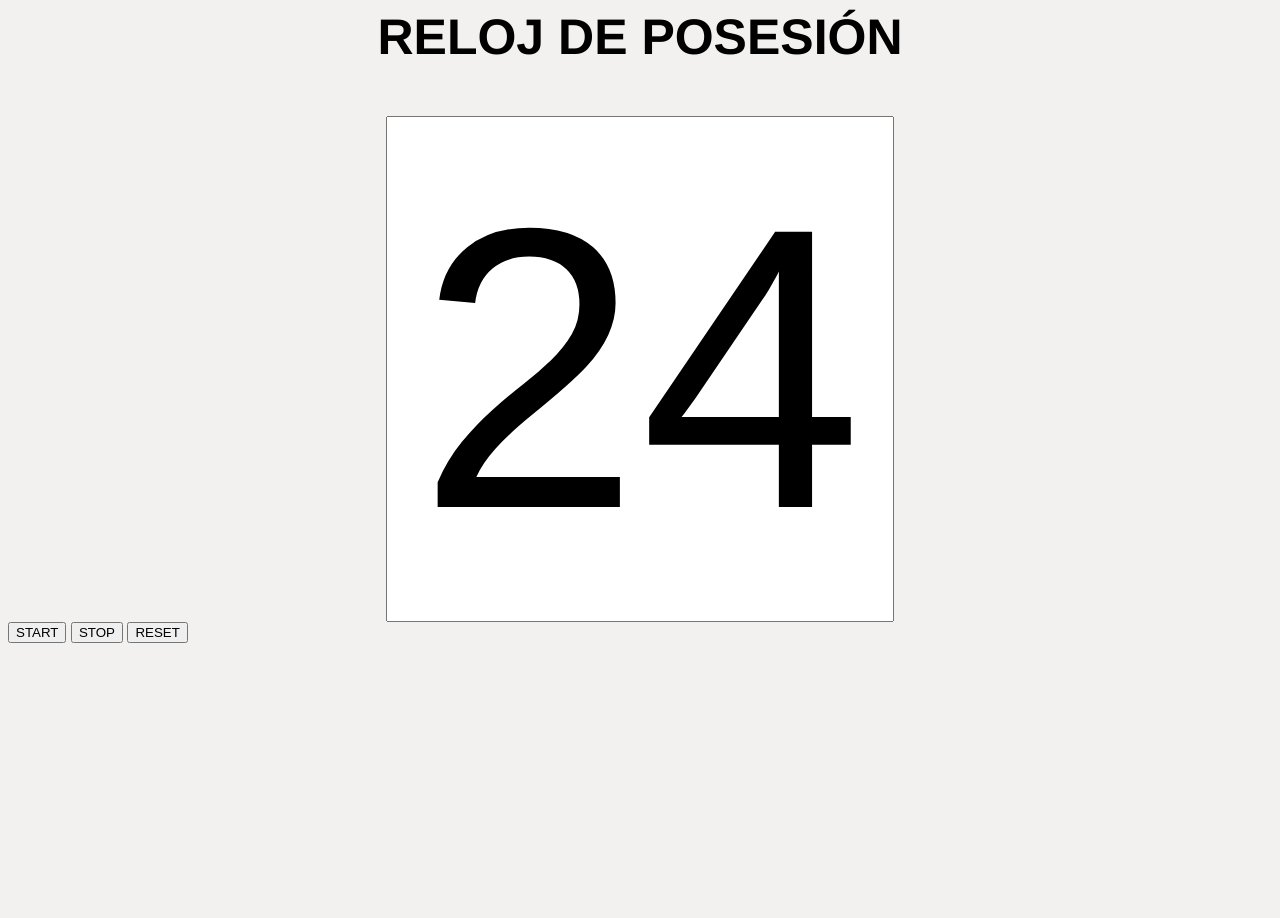
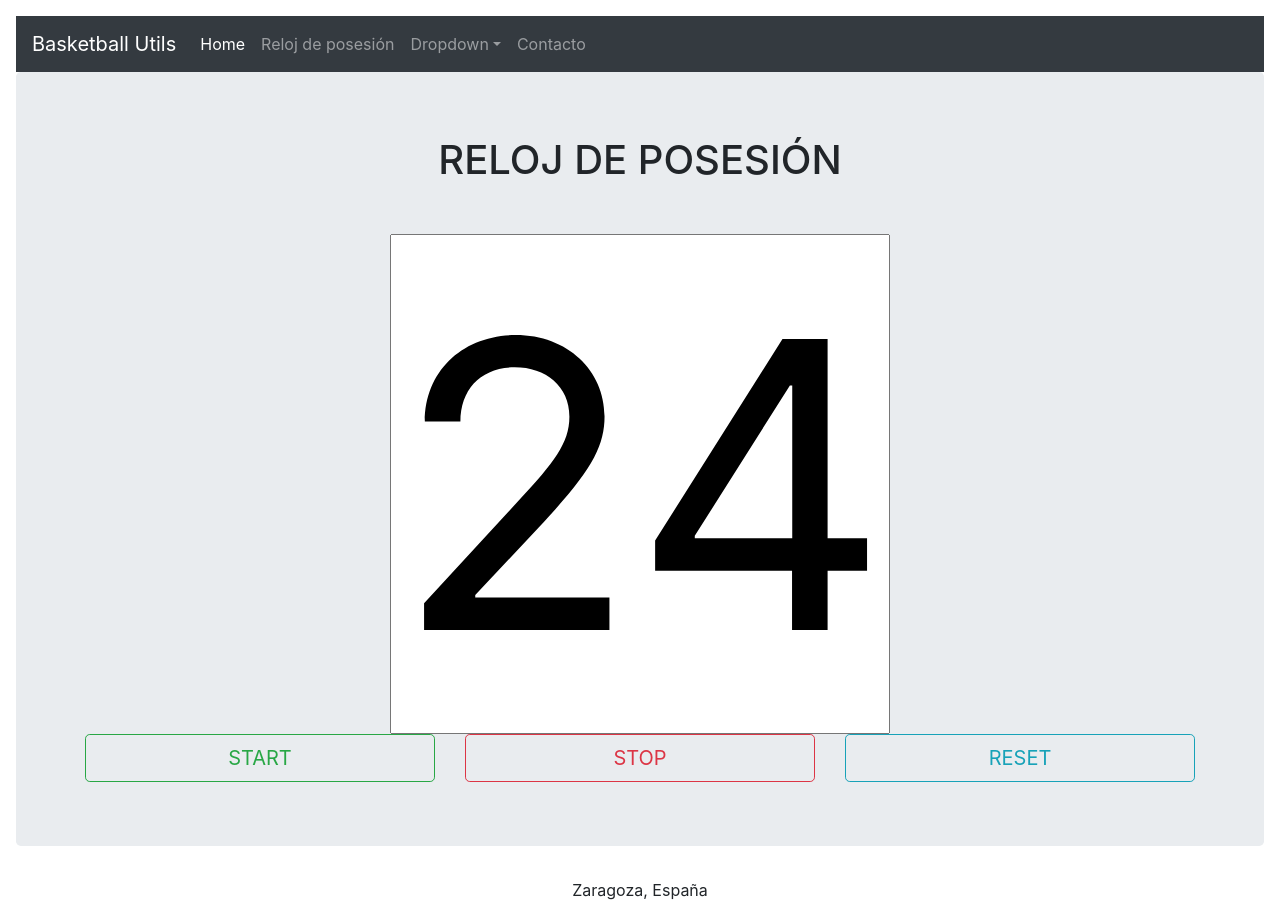
Before and after one commit to alanbel9/possessionClockPHP, a PHP site: page /views/clock.php in a window 1280 px wide. Before the commit the page ends 643 px from the top, so only its background shows below. Run offline with PHP 8.4, Linux system fonts and the light colour scheme.

Commit message:
Menu added & Organize code

```diff
--- a/assets/css/style.css
+++ b/assets/css/style.css
@@ -1,19 +1,19 @@
+/**************************** General styles ******************************/
 body {
     font-family: 'Helvetica', Arial, sans-serif;
     background-color: #F2F1EF;
     display: flex;
     height: auto;
 }
-.wrapper {
-    width: 100%;
+
+/**************************** Menu styles ******************************/
+#menu {
+    background-color: lightblue;
+    margin-bottom: 60px;
 }
-.wrapper .title {
-    display: block;
-    margin: 0 auto;
-    font-weight: bold;
-    font-size: 50px;
-    text-align: center;
-}
+
+
+/**************************** Clock styles ******************************/
 .clock-container {
     text-align: center;
     margin-top: 50px;
@@ -24,3 +24,7 @@ body {
     width: 500px;
     font-size: 400px;
 }
+
+@media (min-width: 768px) {
+
+}
--- a/assets/js/clock.js
+++ b/assets/js/clock.js
@@ -7,16 +7,17 @@ BEL.clock = {
     full_possession: 24,
     current_second: null,
     clock_id: 'clock-timer',
-    clockItem: null,
     crono: null,
 
     /**
-     * Initialize clock
+     * Initialize clock. Set initial values.
      */
     init: function () {
         BEL.clock.current_second = BEL.clock.full_possession;
-        BEL.clock.clockItem = document.getElementById(BEL.clock.clock_id);
-        BEL.clock.clockItem.value = BEL.clock.current_second;
+        var clockItem = document.getElementById(BEL.clock.clock_id);
+        if (clockItem) {
+            clockItem.value = BEL.clock.full_possession;
+        }
     },
 
     /**
@@ -27,13 +28,15 @@ BEL.clock = {
 
         BEL.clock.crono = setInterval(function () {
             if (BEL.clock.running) {
+                var clockItem = document.getElementById(BEL.clock.clock_id);
+
                 if (BEL.clock.current_second > 0) {
                     BEL.clock.current_second --;
-                    BEL.clock.clockItem.value = BEL.clock.current_second;
+                    clockItem.value = BEL.clock.current_second;
                 } else {
                     // STOP
                     BEL.clock.current_second = BEL.clock.full_possession;
-                    BEL.clock.clockItem.value = BEL.clock.current_second;
+                    clockItem.value = BEL.clock.current_second;
                     clearInterval(BEL.clock.crono);
                 }
             }
--- a/controllers/IndexController.php
+++ b/controllers/IndexController.php
@@ -8,4 +8,4 @@
 // ini_set('display_errors', 1);
 
 // Call the view
-require_once(__DIR__ . "/../views/clock.php");
+require_once("views/home.php");
--- a/views/clock.php
+++ b/views/clock.php
@@ -1,39 +1,33 @@
-<?php
-/**
- * @author Alan Bel
- */
-?>
-<!doctype html>
-<html lang="es">
-<head>
-    <meta charset="UTF-8">
-    <meta http-equiv="X-UA-Compatible" content="ie=edge">
-    <link rel="stylesheet" href="../assets/css/style.css">
+<?php require_once("html/base_top.php"); ?>
+
+    <!-- CLOCK JS PROCESS -->
     <script type="text/javascript" src="../assets/js/clock.js"></script>
-    <title>MVC PHP Example</title>
-</head>
-<body>
-<div class="wrapper">
-    <div class="title">RELOJ DE POSESIÓN</div>
+    <main>
+        <section class="jumbotron text-center">
+            <div class="container">
+                <h1>RELOJ DE POSESIÓN</h1>
 
-    <div class="clock-container">
-        <input type="text" id="clock-timer" class="clock-timer" value="" readonly />
-    </div>
+                <div class="clock-container">
+                    <input type="text" id="clock-timer" class="clock-timer" value="" readonly />
+                </div>
 
-    <div class="buttons-container">
-        <button onclick="BEL.clock.start()">START</button>
-        <button>STOP</button>
-        <button>RESET</button>
-    </div>
+                <div class="row">
+                    <div class="col-md-4">
+                        <button type="button" class="w-100 btn btn-outline-success btn-lg" onclick="BEL.clock.start()">START</button>
+                    </div>
+                    <div class="col-md-4">
+                        <button type="button" class="w-100 btn btn-outline-danger btn-lg">STOP</button>
+                    </div>
+                    <div class="col-md-4">
+                        <button type="button" class="w-100 btn btn-outline-info btn-lg">RESET</button>
+                    </div>
+                </div>
+            </div>
+        </section>
+    </main>
 
+    <script type="text/javascript">
+        BEL.clock.init();
+    </script>
 
-</div>
-</body>
-</html>
-
-<script>
-    if (typeof BEL !== 'object') {
-        var BEL = {}
-    }
-    BEL.clock.init();
-</script>
+<?php require_once("html/base_bottom.php"); ?>
--- /dev/null
+++ b/views/html/base_bottom.php
@@ -0,0 +1,19 @@
+<footer class="mastfoot mt-auto">
+    <div class="inner">
+        <p>Zaragoza, España</p>
+    </div>
+</footer>
+</div>
+
+
+<script>
+    if (typeof BEL !== 'object') {
+        var BEL = {}
+    }
+</script>
+
+<script src="https://code.jquery.com/jquery-3.5.1.slim.min.js" integrity="sha384-DfXdz2htPH0lsSSs5nCTpuj/zy4C+OGpamoFVy38MVBnE+IbbVYUew+OrCXaRkfj" crossorigin="anonymous"></script>
+<script src="https://cdn.jsdelivr.net/npm/popper.js@1.16.1/dist/umd/popper.min.js" integrity="sha384-9/reFTGAW83EW2RDu2S0VKaIzap3H66lZH81PoYlFhbGU+6BZp6G7niu735Sk7lN" crossorigin="anonymous"></script>
+<script src="https://cdn.jsdelivr.net/npm/bootstrap@4.5.3/dist/js/bootstrap.min.js" integrity="sha384-w1Q4orYjBQndcko6MimVbzY0tgp4pWB4lZ7lr30WKz0vr/aWKhXdBNmNb5D92v7s" crossorigin="anonymous"></script>
+</body>
+</html>
--- /dev/null
+++ b/views/html/base_top.php
@@ -0,0 +1,18 @@
+<html lang="es">
+<head>
+    <meta charset="utf-8">
+    <meta name="viewport" content="width=device-width, initial-scale=1, shrink-to-fit=no">
+    <meta name="description" content="">
+    <meta name="author" content="abell">
+    <link rel="icon" href="../../assets/images/abel.ico">
+
+    <!-- Custom CSS -->
+    <link rel="stylesheet" href="../../assets/css/style.css">
+
+    <!-- Bootstrap CSS -->
+    <link rel="stylesheet" href="https://cdn.jsdelivr.net/npm/bootstrap@4.5.3/dist/css/bootstrap.min.css" integrity="sha384-TX8t27EcRE3e/ihU7zmQxVncDAy5uIKz4rEkgIXeMed4M0jlfIDPvg6uqKI2xXr2" crossorigin="anonymous">
+    <title>Basketball Utils</title>
+</head>
+<body class="text-center">
+    <div class="cover-container d-flex w-100 h-100 p-3 mx-auto flex-column">
+        <?php require_once("menu.php"); ?>
--- /dev/null
+++ b/views/html/menu.php
@@ -0,0 +1,28 @@
+<nav class="navbar navbar-expand-md navbar-dark bg-dark">
+    <a class="navbar-brand" href="#">Basketball Utils</a>
+    <button class="navbar-toggler" type="button" data-toggle="collapse" data-target="#navbarsExample04" aria-controls="navbarsExample04" aria-expanded="false" aria-label="Toggle navigation">
+        <span class="navbar-toggler-icon"></span>
+    </button>
+
+    <div class="collapse navbar-collapse" id="navbarsExample04">
+        <ul class="navbar-nav mr-auto">
+            <li class="nav-item active">
+                <a class="nav-link" href="/">Home</a>
+            </li>
+            <li class="nav-item">
+                <a class="nav-link" href="../views/clock.php">Reloj de posesión</a>
+            </li>
+            <li class="nav-item dropdown">
+                <a class="nav-link dropdown-toggle" href="#" id="dropdown03" data-toggle="dropdown" aria-haspopup="true" aria-expanded="false">Dropdown</a>
+                <div class="dropdown-menu" aria-labelledby="dropdown03">
+                    <a class="dropdown-item" href="#">Action</a>
+                    <a class="dropdown-item" href="#">Another action</a>
+                    <a class="dropdown-item" href="#">Something else here</a>
+                </div>
+            </li>
+            <li class="nav-item">
+                <a class="nav-link" href="#">Contacto</a>
+            </li>
+        </ul>
+    </div>
+</nav>
```
Also changed, not shown: views/home.php (added, +9 -0 lines), assets/images/abel.ico (added).
